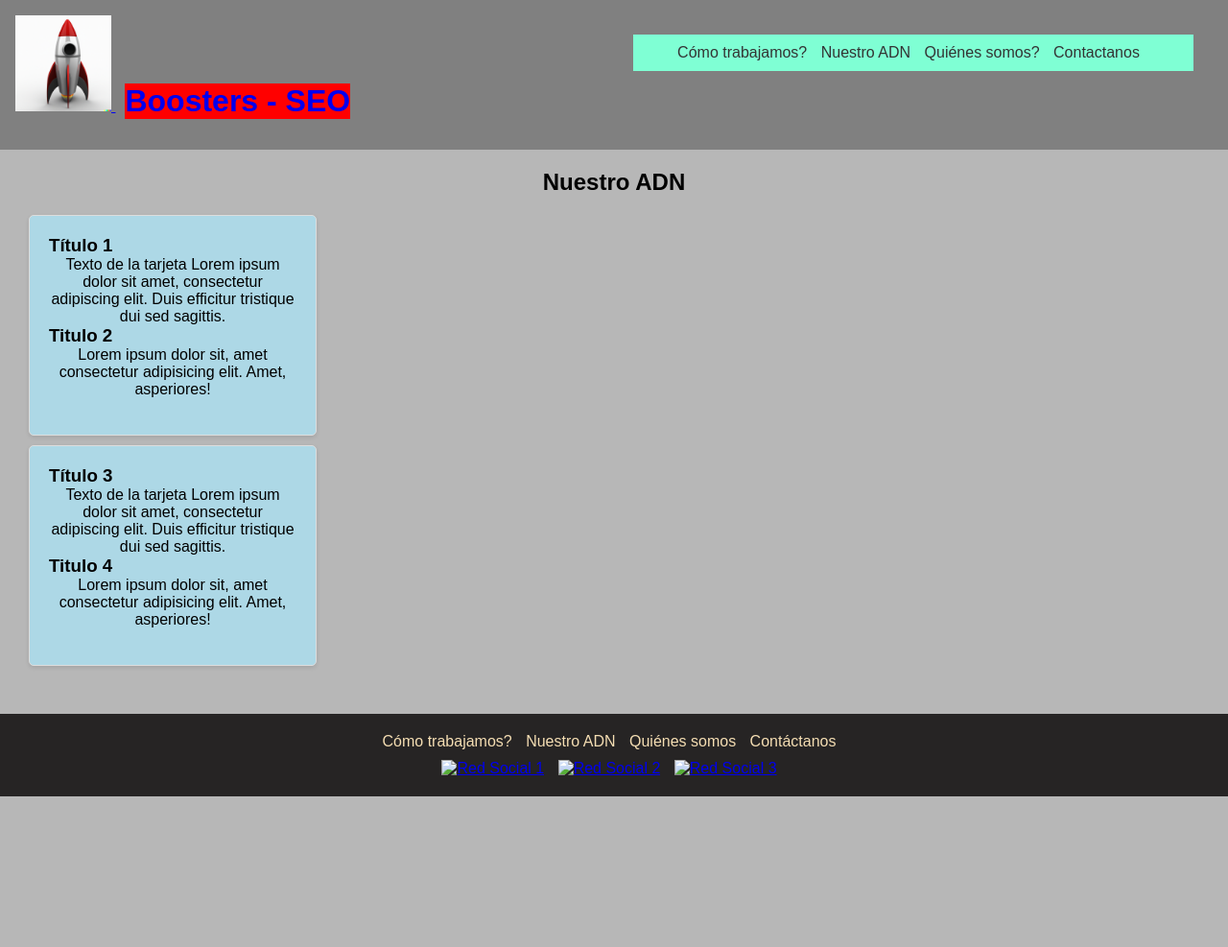
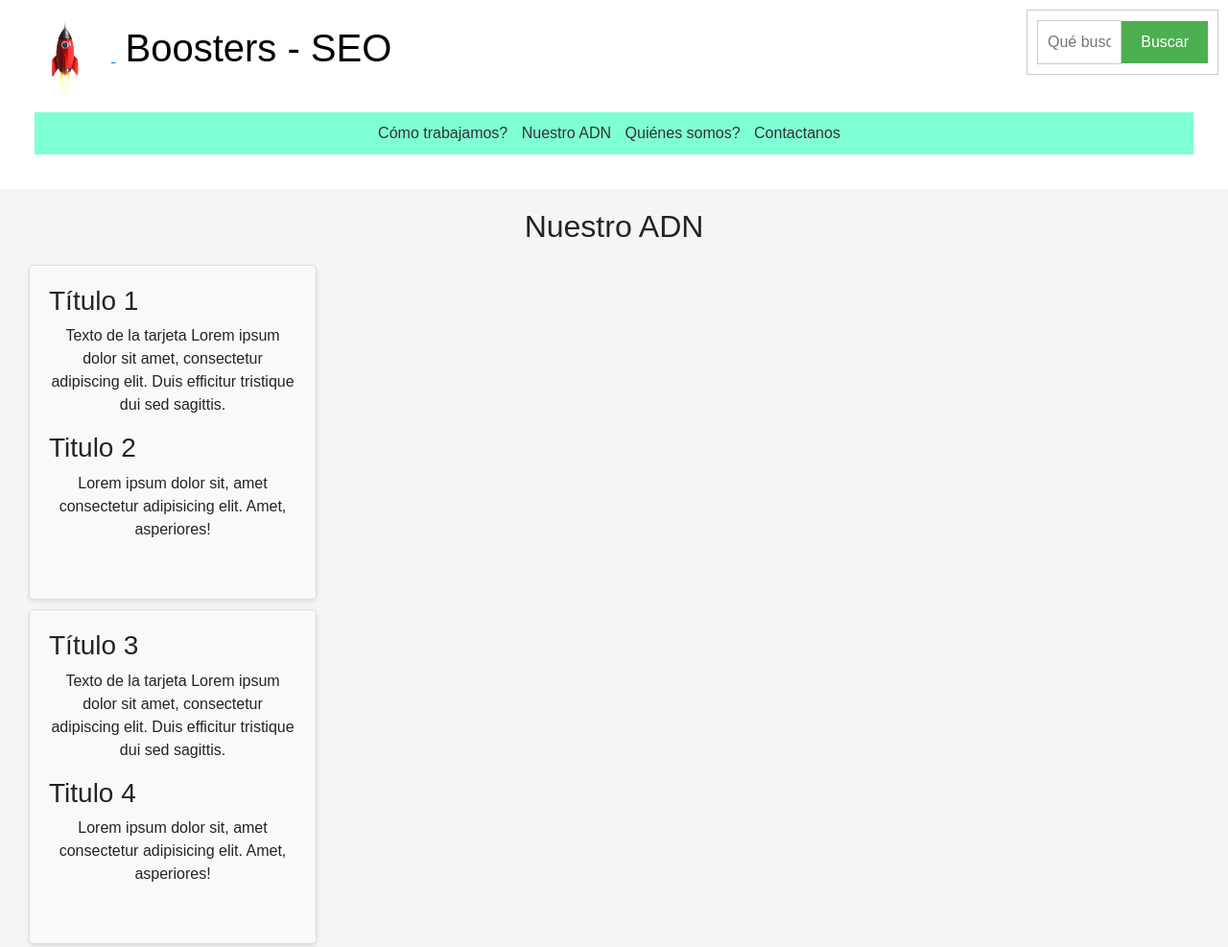
Before and after one commit to nicohagelstrom/PF-Hagelstrom, a plain HTML site: page pages/nuestroadn.html in a window 1280 px wide. Shown: the top 987 px of the page at 96% size. Before the commit the page ends 830 px from the top, so only its background shows below. Drawn offline with nearby package versions, Linux system fonts and the light colour scheme.

Commit message:
Bootstrap config y estilos css

```diff
--- a/css/styles.css
+++ b/css/styles.css
@@ -1,4 +1,3 @@
-
 * {
     margin: 0;
     padding: 0;
@@ -6,7 +5,7 @@
 }
 
 
-/* Estilos principales */
+/* Body */
 
 #Logo-index {
     width: 100px;
@@ -15,17 +14,34 @@
 
 body {
     font-family: Arial, sans-serif;
-    background-color: rgb(183, 183, 183);
+    background-color: whitesmoke;
     margin: auto;
     padding: 0;
 }
 
+/*  Header */
+
+header {
+    background-color: white;
+    color: white;
+    padding: 1rem;
+}
 
 header h1 {
+    color: black;
+    text-align: center;
+    margin-bottom: 1rem;
     margin: 10px;
-    background-color: red;
+    background-color: inherit;
     display: inline-block;
 }
+
+
+header li {
+    text-align: center;
+    margin-bottom: 0.5rem;
+}
+
 
 nav ul {
     background-color: aquamarine;
@@ -45,26 +61,28 @@ nav ul li a {
     color: #333;
 }
 
-/* Estilos del formulario */
-form {
-    margin-top: 20px;
+/* Estilos del formulario header */
+
+#formulario_busqueda {
+    display: flex;
+    align-items: center;
+    justify-content: center;
 }
 
-form input[type="text"],
-form input[type="email"],
-form input[type="Busqueda"] {
-    width: 200px;
-    padding: 5px;
-    margin-right: 10px;
+#formulario_busqueda input[type="Busqueda"] {
+    width: 100%;
+    padding: 10px;
+    border: 1px solid #ccc;
 }
 
-form input[type="submit"] {
-    padding: 5px 10px;
-    background-color: #333;
-    color: #fff;
+#formulario_busqueda input[type="submit"] {
+    background-color: #4CAF50;
+    color: white;
     border: none;
+    padding: 10px 20px;
     cursor: pointer;
 }
+
 
 /* Estilos del main */
 main {
@@ -212,39 +230,17 @@ footer {
     padding: 10px 20px;
 }
 
-/* === Header === */
-
-header {
-    background-color: gray;
-    color: white;
-    padding: 1rem;
-}
-
-header h1 {
-    text-align: center;
-    margin-bottom: 1rem;
-}
-
-header form {
-    display: none;
-}
-
-header li {
-    text-align: center;
-    margin-bottom: 0.5rem;
-}
-
 /* Media Queries */
 
-@media (min-width: 600px) {
+/* @media (min-width: 600px) {
 
     .tarjeta {
-    background-color: lightblue;
-}
+        background-color: lightblue;
+    }
 
     header {
         display: grid;
         grid-template-columns: 1fr 1fr;
     }
 
-}
+} */
--- a/pages/nuestroadn.html
+++ b/pages/nuestroadn.html
@@ -5,6 +5,9 @@
     <meta charset="UTF-8">
     <meta http-equiv="X-UA-Compatible" content="IE=edge">
     <meta name="viewport" content="width=device-width, initial-scale=1.0">
+    <!--Boostrap-->
+    <link href="https://cdn.jsdelivr.net/npm/bootstrap@5.3.0/dist/css/bootstrap.min.css" rel="stylesheet"
+        integrity="sha384-9ndCyUaIbzAi2FUVXJi0CjmCapSmO7SnpJef0486qhLnuZ2cdeRhO02iuK6FUUVM" crossorigin="anonymous">
     <title>Nuestro ADN</title>
     <link rel="stylesheet" href="../css/styles.css">
 </head>
@@ -14,7 +17,7 @@
 
         <div>
             <a href="../index.html">
-                <img id="Logo-index" src="../img/DALL·E 2023-06-08 12.51.08 - rocket .png" alt="Logo Marca Boosters">
+                <img id="Logo-index" src="../img/pngwing.com.png" alt="Logo Marca Boosters">
                 <h1>Boosters - SEO</h1>
             </a>
 
@@ -79,7 +82,9 @@
     </footer>
 
 
-
+    <script src="https://cdn.jsdelivr.net/npm/bootstrap@5.3.0/dist/js/bootstrap.bundle.min.js"
+    integrity="sha384-geWF76RCwLtnZ8qwWowPQNguL3RmwHVBC9FhGdlKrxdiJJigb/j/68SIy3Te4Bkz"
+    crossorigin="anonymous"></script>
 </body>
 
 </html>
```
Also changed, not shown: index.html (+97 -7 lines), pages/comotrabajamos.html (+7 -2 lines), pages/contactanos.html (+7 -2 lines), pages/quienessomos.html (+7 -2 lines), img/numero-1-1.png (added), img/numero-2-1.png (added), img/numero-3-1.png (added), img/pngwing.com.png (added), img/rocket.png (added).
